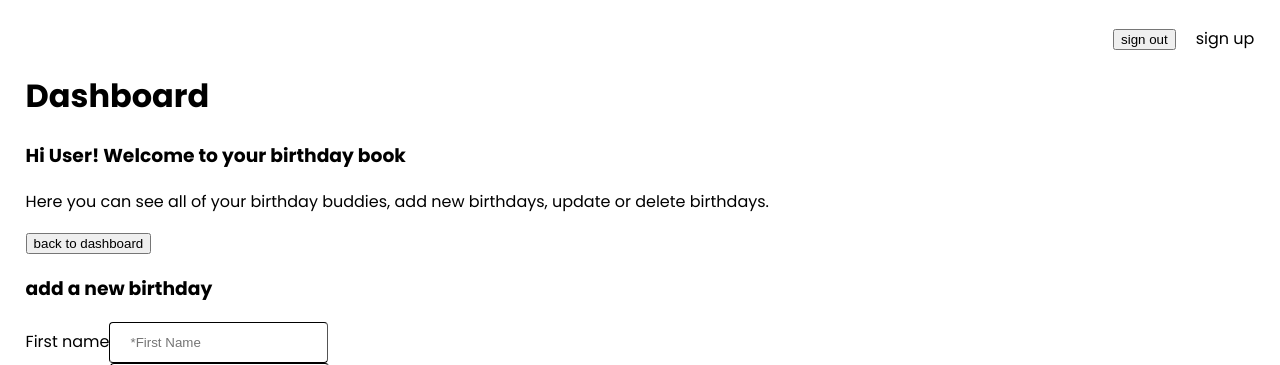
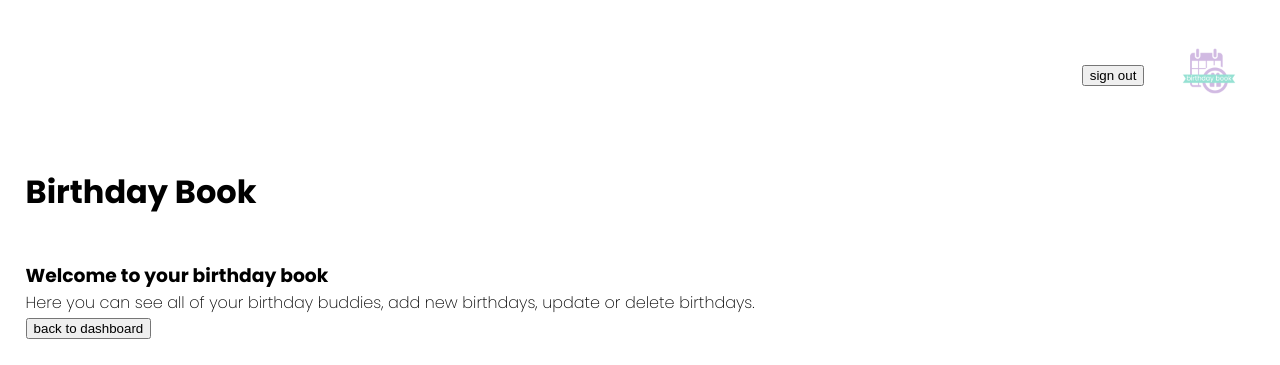
Before and after one commit to cwest9400/birthday_buddy, a React (Create React App) app in the folder client/: page /dashboard/birthdaybook in a window 1280 px wide. Shown: the top 365 px of the page. Built offline with nearby package versions, Linux system fonts and the light colour scheme; no server answers.

Commit message:
dashboard styling

```diff
--- a/client/src/components/birthdayCard.js
+++ b/client/src/components/birthdayCard.js
@@ -29,10 +29,10 @@ export default function BirthdayCard(props) {
     return (
 
         // bdaycard and date card will have the same styling probably
-        <div className="date-card">
+        <div className="birthday-card">
             <p>{fName} {lName}</p>
             <p>{birthday}</p>
-            <p>{id}</p>
+
 
             {/* <button onClick={deleteBirthday}>delete</button> */}
 
--- a/client/src/components/dateCard.js
+++ b/client/src/components/dateCard.js
@@ -5,11 +5,12 @@ export default function DateCard(props) {
 
     return (
         <div className="date-card">
+            <p className="date-card-date">{birthday}</p>
+            <p className="date-card-name">{fName} {lName}</p>
 
-            <p>{fName} {lName}</p>
-            <p>{birthday}</p>
 
-            {/* <p>tuesday, april 4</p> format like this*/}
+
+
 
         </div>
     )
--- a/client/src/components/header.js
+++ b/client/src/components/header.js
@@ -1,10 +1,10 @@
 import { Link, useNavigate } from "react-router-dom"
+import birthdaybooklogo from '../images/birthdaybooklogo.png'
 
 export default function Header() {
     //if logged in return 'logout' nav instead
     //if not logged in, return 'sign in' nav
 const navigate = useNavigate()
-    // this makes a loop
     async function logout() {
         localStorage.removeItem("token")
         navigate("/")
@@ -18,9 +18,12 @@ const navigate = useNavigate()
                     sign out
                 </button>
             </div>
-            <Link to={'/register'}>
-                <div>sign up</div>
-            </Link>
+
+            <div>
+            <Link to={'/dashboard/birthdaybook'}>
+                    <img className ="birthdaybook-icon" src={birthdaybooklogo} alt ="birthday book"/>
+                </Link>
+            </div>
 
         </nav>
     )
--- a/client/src/pages/birthdayBook.js
+++ b/client/src/pages/birthdayBook.js
@@ -80,9 +80,9 @@ useEffect(() => {
 
 return (
         <div className="dashboard-container">
-            <h1>Dashboard</h1>
-            <h3>Hi User! Welcome to your birthday book</h3>
-            <p>Here you can see all of your birthday buddies, add new birthdays, update or delete birthdays.</p>
+            <h1 className="dashboard-title">Birthday Book</h1>
+            <h3 className="dashboard-welcome">Welcome to your birthday book</h3>
+            <p className="dashboard-desc">Here you can see all of your birthday buddies, add new birthdays, update or delete birthdays.</p>
             <div className="dashboard-nav">
                 <Link to={'/dashboard'}>
                 <button> back to dashboard</button>
@@ -135,7 +135,7 @@ return (
 
             </div>
             <h2>Birthday book</h2>
-            <div className="date-container">
+            <div className="birthday-card-container">
                 {birthdays.map((person)=>{
 
                     const dateConversion = moment.utc(person.birthday).format("dddd, MMM Do")
--- a/client/src/pages/dashboard.js
+++ b/client/src/pages/dashboard.js
@@ -1,8 +1,9 @@
-import { Link, Navigate } from "react-router-dom"
+import { Link } from "react-router-dom"
 import DateCard from "../components/dateCard"
 import { useState, useEffect } from "react"
 import "../style/cssDev.css"
 import moment from "moment"
+import birthdaybooklogo from '../images/birthdaybooklogo.png'
 
 
 export default function Dashboard() {
@@ -26,27 +27,20 @@ export default function Dashboard() {
             .catch(console.error)
         //make this a better error
     }, [])
-    // console.log(birthdays)
-
-
-    // const logout = async () => {
-    //     localStorage.removeItem("token")
-    //     Navigate("/")
-
-    // }
-
 
     return (
         <div className="dashboard-container">
-            {/* <button onClick={logout()}>sign out</button> */}
-            <h1>Dashboard</h1>
-            <h3>Hi User! Welcome to your dashboard</h3>
-            <p>Here you can see upcoming birthdays and add new birthdays.</p>
+            <h1 className="dashboard-title">Dashboard</h1>
+
+            <h3 className="dashboard-welcome">Welcome to your dashboard</h3>
+            <p className="dashboard-desc">Here, you can see upcoming birthdays.</p>
             <div className="dashboard-nav">
 
-                <Link to={'/dashboard/birthdaybook'}>
-                    <button> birthday book</button>
-                </Link>
+                {/* <Link to={'/dashboard/birthdaybook'}>
+                    <img className ="birthdaybook-icon" src={birthdaybooklogo} alt ="birthday book"/>
+
+
+                </Link> */}
             </div>
             <h2>up coming birthdays</h2>
             <div className="date-container">
--- a/client/src/pages/landing.js
+++ b/client/src/pages/landing.js
@@ -17,7 +17,7 @@ export default function Landing() {
 
             Introducing Birthday Buddy, the app that helps you keep track of all your loved ones' birthdays and never miss a celebration again.
             <p>Inspired by the thoughtfulness of a beloved aunt who has been sending birthday cards every year, this app is designed to simplify your life and bring a little more joy to those special occasions.</p>
-             With its user-friendly interface, Birthday Tracker ensures that you'll never forget a birthday, even if your memory fails you.
+             With its user-friendly interface, Birthday Buddy ensures that you'll never forget a birthday, even if your memory fails you.
             </div>
         </div>
     )
--- a/client/src/style/cssDev.css
+++ b/client/src/style/cssDev.css
@@ -5,13 +5,16 @@ body {
 nav {
     display: flex;
     justify-content: flex-end;
+    align-items: center;
     gap: 20px;
+
 }
 
 a {
     text-decoration: none;
     color: black;
 }
+
 .sign-in-title {
     text-align: center;
     font-weight: 200;
@@ -75,7 +78,59 @@ input {
     display: flex;
     gap: 24px;
     flex-wrap: wrap;
+    max-width: 400px;
 }
 .date-card {
-    background-color: gainsboro;
+    margin: 0;
+    display: flex;
+    width: 100%;
+    flex-direction: column;
+    background-color: #d1bae2;
+    padding: 4px 8px;
+    border-radius: 8px;
 }
+
+.date-card-date {
+    margin: 0;
+    font-weight: 500;
+
+}
+.date-card-name {
+    margin: 0;
+    font-weight: 300;
+
+}
+.birthday-card-container {
+    display: flex;
+    justify-content: center;
+    gap: 24px;
+    flex-wrap: wrap;
+    max-width: 400px;
+    overflow: hidden;
+}
+.birthday-card {
+    margin: 0;
+    display: flex;
+    width: 100%;
+    flex-direction: column;
+    background-color: #d1bae2;
+    padding: 4px 8px;
+    border-radius: 8px;
+}
+
+/* dashboard styling */
+.dashboard-title {
+    padding: 24px 0 24px 0;
+}
+.dashboard-welcome {
+    margin-bottom: 0;
+}
+.dashboard-desc {
+    font-weight: 200;
+    color: rgb(0, 0, 0);
+    margin: 0 0 0 0;
+}
+.birthdaybook-icon {
+    width: 90px;
+    height: auto;
+}
```
Also changed, not shown: client/src/images/birthdaybooklogo.png (added), 1 other file (tests, documents, lock files or other folders).
